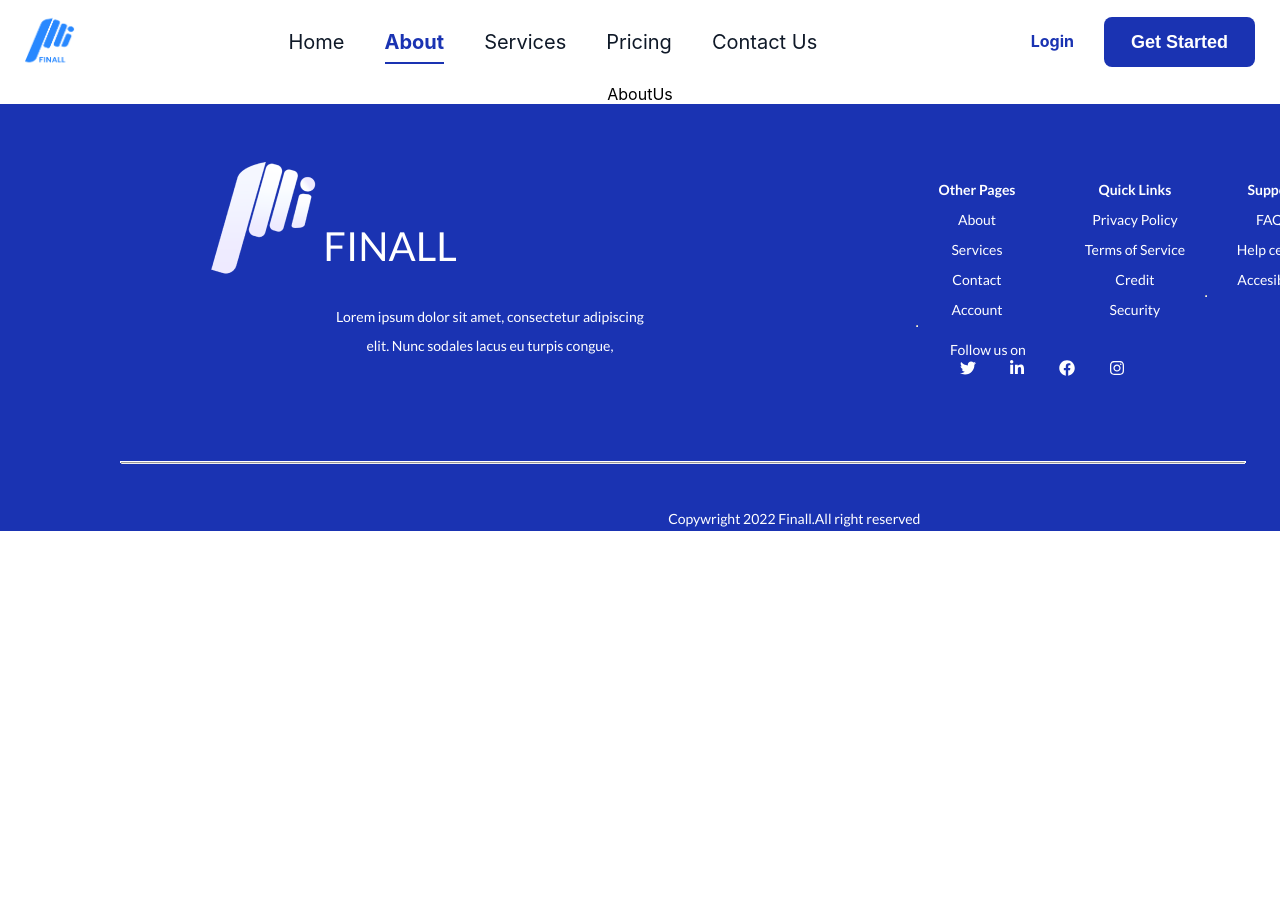
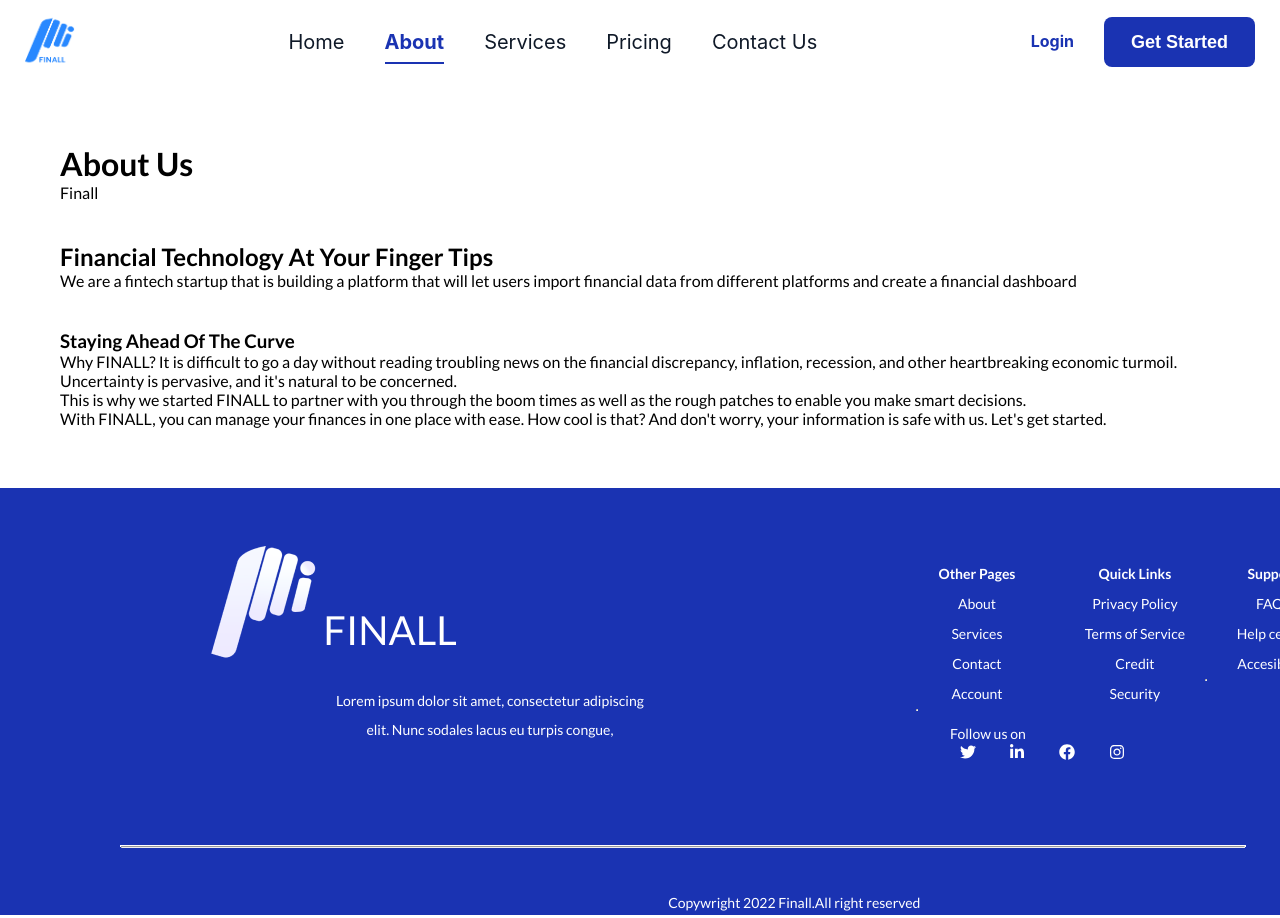
Before and after one commit to FinallNg/finall_frontend, a React (Create React App) app: page /about in a window 1280 px wide. Shown: the top 918 px of the page. Before the commit the page ends 800 px from the top, so only its background shows below. Built offline with nearby package versions, Linux system fonts and the light colour scheme; the HTML template or start-up script is replaced by a standard one.

Commit message:
spelling in princing

```diff
--- a/src/Components/AboutUs/AboutUs.css
+++ b/src/Components/AboutUs/AboutUs.css
@@ -0,0 +1,45 @@
+@import url("https://fonts.googleapis.com/css2?family=Lato:ital,wght@0,100;0,300;0,400;0,700;0,900;1,100;1,300;1,400;1,700;1,900&display=swap");
+
+* {
+    box-sizing: border-box;
+    margin: 0;
+    padding: 0;
+}
+
+.AboutUs {
+    position: relative;
+    display: flex;
+    flex-direction: column;
+    padding: 20px;
+    margin: 20px;
+
+}
+
+.AboutUs-header {
+    position: relative;
+    margin: 10px;
+    padding: 10px;
+    text-align: left;
+}
+
+.AboutUs-mid {
+    position: relative;
+    margin: 10px;
+    padding: 10px;
+    text-align: left;
+}
+
+.AboutUs-low {
+    position: relative;
+    margin: 10px;
+    padding: 10px;
+    text-align: left;
+}
+
+.AboutUs p {
+    font-family: 'Lato';
+}
+
+.AboutUs h1, h2, h3 {
+    font-family: 'Lato';
+}
--- a/src/Components/AboutUs/AboutUs.js
+++ b/src/Components/AboutUs/AboutUs.js
@@ -1,8 +1,26 @@
 import React from 'react'
-
+import './AboutUs.css';
 const AboutUs = () => {
   return (
-    <div>AboutUs</div>
+    <div className='AboutUs'>
+      <div className='AboutUs-header'>
+        <h1>About Us</h1>
+        <p>Finall</p>
+      </div>
+
+      <div className='AboutUs-mid' >
+        <h2>Financial Technology At Your Finger Tips</h2>
+        <p>We are a fintech startup that is building a platform that will let users import financial data from different platforms and create a financial dashboard</p>
+      </div>
+
+      <div className='AboutUs-low'>
+        <h3>Staying Ahead Of The Curve</h3>
+        <p>Why FINALL? It is difficult to go a day without reading troubling news on the financial discrepancy, inflation, recession, and other heartbreaking economic turmoil. Uncertainty is pervasive, and it's natural to be concerned. </p>
+        <p>This is why we started FINALL to partner with you through the boom times as well as the rough patches to enable you make smart decisions.</p>
+        <p>With FINALL, you can manage your finances in one place with ease. How cool is that? And don't worry, your information is safe with us. Let's get started.</p>
+      </div>
+
+    </div>
   )
 }
 
--- a/src/Components/Pricing/Pricing.js
+++ b/src/Components/Pricing/Pricing.js
@@ -14,7 +14,7 @@ const Pricing = () => {
           <PricingButton1 />
         </div>
         <div className='price'><h5>Free</h5></div>
-        <div className='price-desc'><h6>3 months trail</h6></div>
+        <div className='price-desc'><h6>3 months trial</h6></div>
         <div className='pricing-para1'><p>Free Plan for all users</p></div>
         <div className='pricing-para2'><p>Maximum of 2 accounts</p></div>
         <div className='pricing-button2'>
@@ -47,7 +47,7 @@ const Pricing = () => {
           <h5><span>$25/</span>month</h5>
         </div>
         <div className='price-desc'><h6>Small teams with up to 10 users</h6></div>
-        <div className='pricing-para1'><p>Everything in Professional</p></div>
+        <div className='pricing-para1'><p>Everything in standard</p></div>
         <div className='pricing-para1'><p>Share team workspace with upto 10 users</p></div>
         <div className='pricing-para1'><p>Custom storage plans</p></div>
         <div className='pricing-para1'><p>Custom branding</p></div>
```
